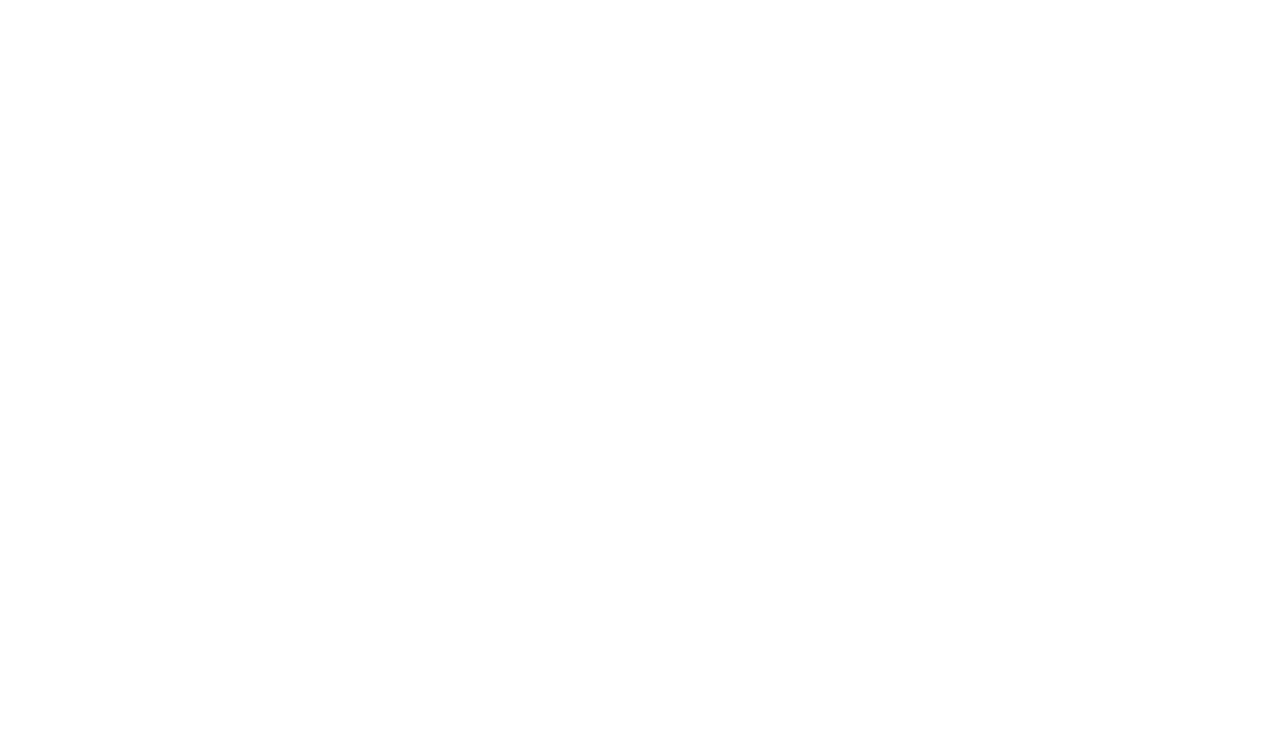
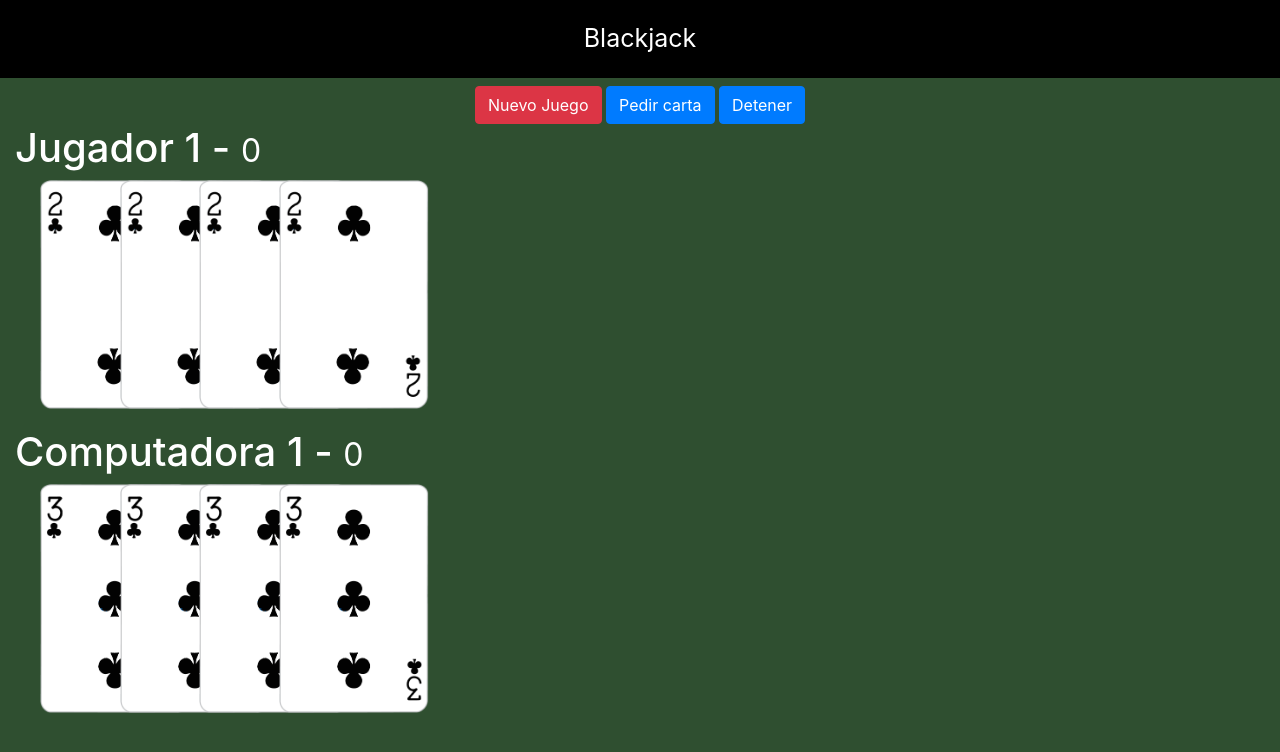
Before and after one commit to TadeoLeonFerenese/Curso-JavaScript, a plain HTML site: page 02-BlackJack/index.html in a window 1280 px wide. Drawn offline with nearby package versions, Linux system fonts and the light colour scheme.

Commit message:
clase 49

```diff
--- a/02-BlackJack/assets/css/styles.css
+++ b/02-BlackJack/assets/css/styles.css
@@ -0,0 +1,26 @@
+html body {
+  margin: 0px;
+  background-color: #2f4f30;
+  color: white;
+}
+
+.titulo {
+  text-align: center;
+  background-color: black;
+  color: white;
+  padding: 20px;
+  font-size: 25px;
+}
+
+.carta {
+  position: relative;
+  width: 150px;
+  left: 100px;
+  margin-left: -75px;
+}
+
+/* Cuando uso el " # " utilizo directamente en vez de la class el " id "  */
+#jugador-cartas,
+#computadora-cartas {
+  min-height: 240px;
+}
--- a/02-BlackJack/assets/js/juego.js
+++ b/02-BlackJack/assets/js/juego.js
@@ -0,0 +1,14 @@
+/**
+ * "2C = two  of clubs (treboles)"
+ * "2D = two  of diamonds (treboles)"
+ * "2H = two  of hearts (treboles)"
+ * "2S = two  of sapdes (treboles)"
+ */
+
+//reglas: hay que alcanzar los 21 puntos o acercarnos, si nos pasamos perdemos
+
+let deck = []; //aca podes crear un array con todas las cartas pero no es eficiente y es mala practica
+
+const crearDeck = () => {};
+
+crearDeck();
--- a/02-BlackJack/index.html
+++ b/02-BlackJack/index.html
@@ -16,6 +16,39 @@
     />
   </head>
   <body>
+    <!--Header-->
+    <header class="titulo">Blackjack</header>
+    <div class="row mt-2">
+      <div class="col text-center">
+        <button class="btn btn-danger">Nuevo Juego</button>
+        <button class="btn btn-primary">Pedir carta</button>
+        <button class="btn btn-primary">Detener</button>
+      </div>
+    </div>
+
+    <!--Main Page-->
+    <div class="row container">
+      <div class="col">
+        <h1>Jugador 1 - <small>0</small></h1>
+        <div id="jugador-cartas">
+          <img class="carta" src="assets/cartas/2C.png" alt="" />
+          <img class="carta" src="assets/cartas/2C.png" alt="" />
+          <img class="carta" src="assets/cartas/2C.png" alt="" />
+          <img class="carta" src="assets/cartas/2C.png" alt="" />
+        </div>
+      </div>
+
+      <div class="row container mt-2">
+      <div class="col">
+        <h1>Computadora 1 - <small>0</small></h1>
+        <div id="computadora-cartas">
+          <img class="carta" src="assets/cartas/3C.png" alt="" />
+          <img class="carta" src="assets/cartas/3C.png" alt="" />
+          <img class="carta" src="assets/cartas/3C.png" alt="" />
+          <img class="carta" src="assets/cartas/3C.png" alt="" />
+        </div>
+      </div>
+    </div>
     <!--JS -->
     <script src="assets/js/juego.js"></script>
   </body>
```
